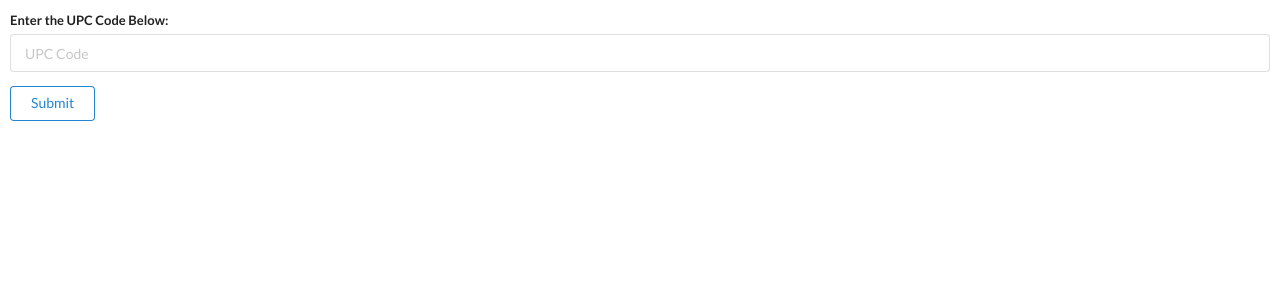
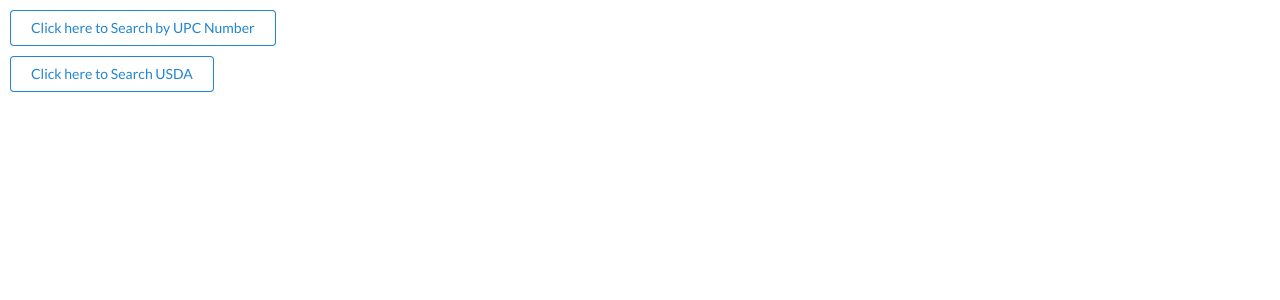
Before and after one commit to bellcha/Meal_Tracking, a Flask app: page / in a window 1280 px wide. Shown: the top 300 px of the page. Run offline with Flask 2, Linux system fonts and the light colour scheme; parts of the project's set-up code (start-up, migrations or seed data) failed here and were passed over.

Commit message:
adding buttons

```diff
--- a/app.py
+++ b/app.py
@@ -27,7 +27,7 @@ app = Flask(__name__)
 
 @app.route("/")
 def home():
-    return render_template("search.html")
+    return render_template("base.html")
 
 
 @app.route("/search", methods=["GET"])
--- a/templates/base.html
+++ b/templates/base.html
@@ -5,13 +5,16 @@
     <meta charset="UTF-8">
     <meta name="viewport" content="width=device-width, initial-scale=1.0">
     <title>Meal Tracking App</title>
+
+    <link rel="stylesheet" href="https://cdn.jsdelivr.net/npm/semantic-ui@2.4.2/dist/semantic.min.css">
+    <script src="https://cdn.jsdelivr.net/npm/semantic-ui@2.4.2/dist/semantic.min.js"></script>
 </head>
 
-<body>
+    <form action="/search" method="GET" style="padding: 10px;">
+    <input class="ui primary basic button" type="submit" value="Click here to Search by UPC Number" action="{{url_for ('search') }}">
+    </form>
 
-    <h1>Meal Tracking App</h1>
-    <p>{{chips.data.brand_name}}</p>
-
-</body>
-
+    <form action="/usda" method="GET" style="padding-left: 10px;" style="padding-top: 10px;">
+    <input class="ui primary basic button" type="submit" value="Click here to Search USDA" action="{{url_for ('usda') }}">
+    </form>
 </html>
--- a/templates/search.html
+++ b/templates/search.html
@@ -10,6 +10,8 @@
     <script src="https://cdn.jsdelivr.net/npm/semantic-ui@2.4.2/dist/semantic.min.js"></script>
 </head>
 
+<h1 class="ui header" style="padding-left: 10px;">Food UPC Search Page</h1>
+
 <form class="ui form" action="/data" method = "POST" style="padding: 10px;">
   <div class="field">
     <label>Enter the UPC Code Below:</label>
--- a/templates/usda.html
+++ b/templates/usda.html
@@ -9,6 +9,8 @@
     <link rel="stylesheet" href="https://cdn.jsdelivr.net/npm/semantic-ui@2.4.2/dist/semantic.min.css">
     <script src="https://cdn.jsdelivr.net/npm/semantic-ui@2.4.2/dist/semantic.min.js"></script>
 </head>
+
+<h1 class="ui header" style="padding-left: 10px;">USDA Search Page</h1>
 
 <form class="ui form" action="/usda_data" method = "POST" style="padding: 10px;">
   <div class="field">
```
